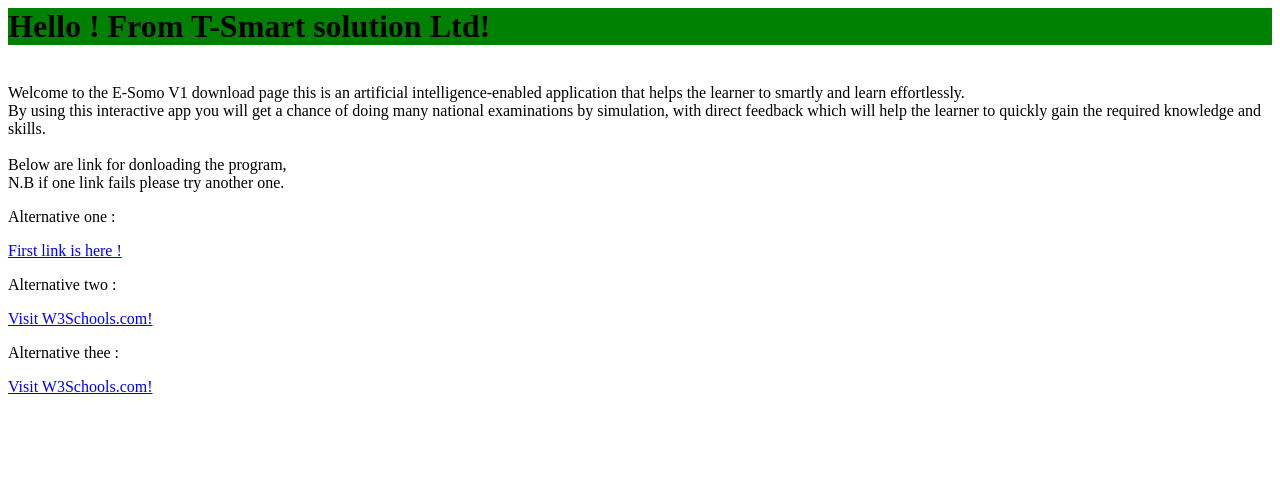
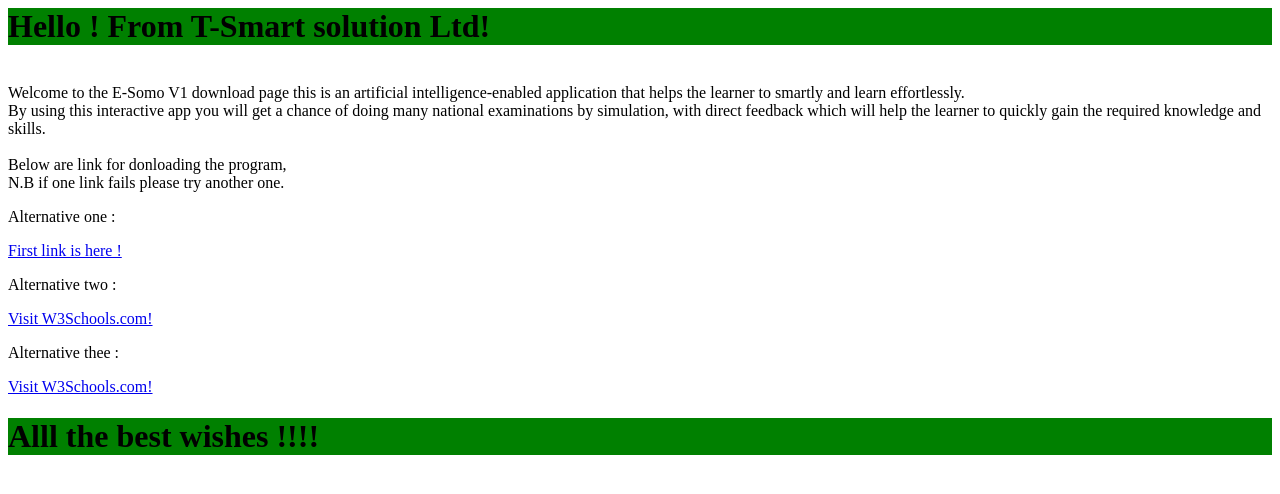
Before and after one commit to E-somo/downloads, a plain HTML site: page index.html in a window 1280 px wide. Drawn offline with Linux system fonts and the light colour scheme.

Commit message:
Update index.html

```diff
--- a/index.html
+++ b/index.html
@@ -1,4 +1,4 @@
-<h1 style="background-color: green;">Hello ! From T-Smart solution Ltd!</h1>
+<h1 style="background-color: green;">                                     Hello ! From T-Smart solution Ltd!</h1>
 <p> <br> Welcome to the E-Somo V1 download page this is an artificial intelligence-enabled application that helps the learner
    to smartly and learn effortlessly. <br> By using this interactive app you will get a chance of doing many national examinations by simulation,
    with direct feedback which will help the learner to quickly gain the required knowledge and skills.  <br>   <br>
@@ -12,3 +12,4 @@
 <a href="https://www.w3schools.com">Visit W3Schools.com!</a> <br>
 <p> Alternative thee : <br></p>
 <a href="https://www.w3schools.com">Visit W3Schools.com!</a> <br>
+<h1 style="background-color: green;">                                   Alll the best wishes !!!!</h1>
```
